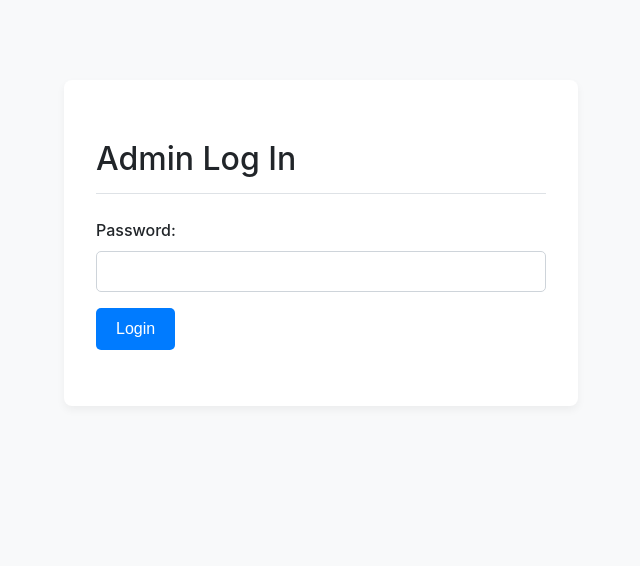
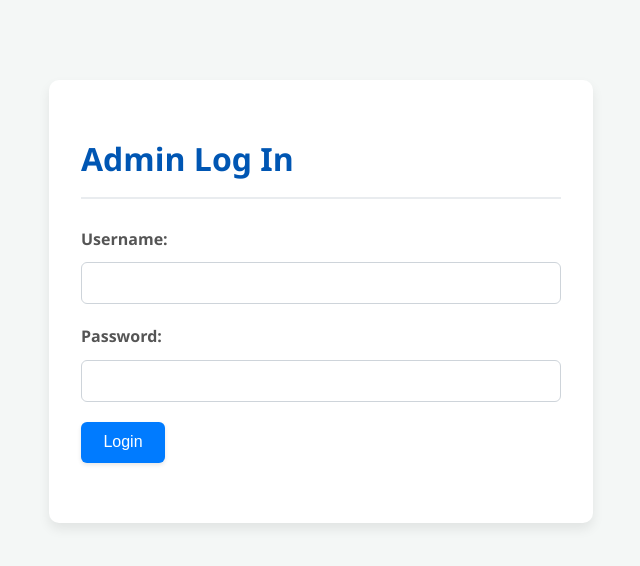
Before and after one commit to Miroredrpo/deer-log, a Flask app: page /login in a window 1280 px wide. Shown: the top 566 px of the page, without its empty margins (319-959 px from the left). Run offline with Flask 3, Linux system fonts and the light colour scheme.

Commit message:
feat: Implement multi-user support, export, and UI enhancements
This commit introduces a wide range of features and improvements to the application based on user requests.

Key changes include:
- **User Authentication:** Replaced the single password with a user-based authentication system. Logs are now associated with specific users.
- **User-Specific Logs:** The main log page now only displays logs created by the currently logged-in user.
- **Export Functionality:** Implemented a feature to export selected logs to CSV or JSON formats.
- **Secure Deletion:** The delete function now requires a password and only removes logs belonging to the authenticated user.
- **Background Logging:** A background thread has been added to automatically log data at regular intervals for a default user.
- **Live Timer:** A live JavaScript timer has been added to the log page.
- **UI/UX Overhaul:**
  - The application's stylesheet has been completely rewritten for a more modern and clean aesthetic.
  - Flashed messages are now used to provide feedback for actions like login, logout, and deletion.
  - Added a "Made by Samir Ghimire" footer.
- **Bug Fixes:** Resolved the "Method Not Allowed" error on the log page by restructuring the HTML forms.

```diff
--- a/app.py
+++ b/app.py
@@ -2,10 +2,12 @@ import os
 import json
 from datetime import datetime
 from functools import wraps
-from flask import Flask, render_template, request, session, redirect, url_for, send_file
+from flask import Flask, render_template, request, session, redirect, url_for, send_file, flash
 from google_play_scraper import search, app as gp_app
 import io
 import csv
+import threading
+import time
 
 # App Initialization
 app = Flask(__name__)
@@ -14,7 +16,8 @@ app.secret_key = "a-very-static-secret-key-for-testing"
 # Configuration
 LOG_FILE = 'deerwalk_logs.jsonl'
 LOG_APP_NAME = "Deerwalk Learning Center"
-LOG_PASSWORD = "dss"
+USERS = {"samir": "dss"} # User dictionary: username -> password
+LOG_INTERVAL_SECONDS = 3600 # Log every hour
 
 # --- Data Fetching and Logging ---
 
@@ -35,27 +38,51 @@ def get_app_details(app_name):
     except Exception as e:
         return {"error": f"An error occurred: {str(e)}"}
 
-def log_app_data(app_name=LOG_APP_NAME):
+def log_app_data(username, app_name=LOG_APP_NAME):
+    """Logs app data for a given user."""
     details = get_app_details(app_name)
     if 'error' in details:
+        print(f"Error fetching app details: {details['error']}")
         return
+
     log_entry = {
         'timestamp': datetime.utcnow().isoformat(),
+        'username': username,
         'app_name': details.get('title', 'N/A'),
         'installs': details.get('installs', 'N/A'),
         'realInstalls': details.get('realInstalls') or 0,
         'score': details.get('score') or 0,
         'ratings': details.get('ratings') or 0,
     }
-    with open(LOG_FILE, 'a') as f:
-        f.write(json.dumps(log_entry) + '\n')
+    # Use a lock to prevent race conditions when writing to the file
+    with threading.Lock():
+        with open(LOG_FILE, 'a') as f:
+            f.write(json.dumps(log_entry) + '\n')
+    print(f"Logged data for user '{username}' at {log_entry['timestamp']}")
+
+# --- Background Logging Thread ---
+
+def background_logger():
+    """
+    This function runs in a background thread and periodically logs data.
+    NOTE: In a production environment with multiple workers (like Gunicorn),
+    each worker would spawn its own thread, leading to duplicate logs.
+    A more robust solution would use a dedicated scheduler (APScheduler)
+    or an external cron job.
+    """
+    while True:
+        # Log for a default user, as this runs outside any user's session
+        # In a multi-user system, you might loop through all users or have a dedicated 'system' user
+        log_app_data("samir", LOG_APP_NAME)
+        time.sleep(LOG_INTERVAL_SECONDS)
 
 # --- Authentication ---
 
 def login_required(f):
     @wraps(f)
     def decorated_function(*args, **kwargs):
-        if not session.get('logged_in'):
+        if 'username' not in session:
+            flash("You must be logged in to view this page.", "warning")
             return redirect(url_for('login'))
         return f(*args, **kwargs)
     return decorated_function
@@ -63,58 +90,141 @@ def login_required(f):
 @app.route('/login', methods=['GET', 'POST'])
 def login():
     if request.method == 'POST':
-        if request.form.get('password') == LOG_PASSWORD:
-            session['logged_in'] = True
+        username = request.form.get('username')
+        password = request.form.get('password')
+        if USERS.get(username) == password:
+            session['username'] = username
+            flash(f"Welcome, {username}!", "success")
             return redirect(url_for('log_page'))
+        else:
+            flash("Invalid username or password.", "danger")
     return render_template('login.html')
 
 @app.route('/logout')
 def logout():
-    session.pop('logged_in', None)
+    session.pop('username', None)
+    flash("You have been logged out.", "info")
     return redirect(url_for('index'))
 
 # --- Main Routes ---
 
-@app.route('/', methods=['GET', 'POST'])
+@app.route('/')
 def index():
-    if request.method == 'POST':
-        app_name = request.form['app_name']
-        app_details = get_app_details(app_name)
-        return render_template('index.html', app_details=app_details, app_name=app_name)
     return render_template('index.html', app_details=None)
 
 @app.route('/log')
 @login_required
 def log_page():
-    logs = []
+    user_logs = []
     if os.path.exists(LOG_FILE):
         with open(LOG_FILE, 'r') as f:
             for line in f:
                 try:
-                    logs.append(json.loads(line))
+                    log = json.loads(line)
+                    # Show logs if user is 'samir' or if it's their own log
+                    if log.get('username') == session['username']:
+                        user_logs.append(log)
                 except json.JSONDecodeError:
                     pass
-    logs.reverse()
-    return render_template('log.html', logs=logs)
+    user_logs.reverse()
+    return render_template('log.html', logs=user_logs, username=session['username'])
 
 @app.route('/log/manual', methods=['POST'])
 @login_required
 def manual_log():
-    log_app_data()
+    log_app_data(session['username'])
+    flash("New log entry created.", "success")
     return redirect(url_for('log_page'))
 
-@app.route('/log/export')
+@app.route('/log/export', methods=['POST'])
 @login_required
 def export_logs():
-    # This feature is temporarily simplified
-    return "Export not available in simplified mode."
+    log_ids_to_export = request.form.getlist('log_id')
+    export_format = request.form.get('format', 'csv')
+
+    if not log_ids_to_export:
+        flash("Please select at least one log entry to export.", "warning")
+        return redirect(url_for('log_page'))
+
+    logs_to_export = []
+    if os.path.exists(LOG_FILE):
+        with open(LOG_FILE, 'r') as f:
+            for line in f:
+                try:
+                    log = json.loads(line)
+                    if log.get('username') == session['username'] and log['timestamp'] in log_ids_to_export:
+                        logs_to_export.append(log)
+                except json.JSONDecodeError:
+                    continue
+
+    if not logs_to_export:
+        flash("No matching logs found for export.", "warning")
+        return redirect(url_for('log_page'))
+
+    # Create file in memory
+    mem_file = io.StringIO()
+    if export_format == 'csv':
+        fieldnames = logs_to_export[0].keys()
+        writer = csv.DictWriter(mem_file, fieldnames=fieldnames)
+        writer.writeheader()
+        writer.writerows(logs_to_export)
+        mimetype = 'text/csv'
+        filename = f"{session['username']}_logs.csv"
+    elif export_format == 'json':
+        json.dump(logs_to_export, mem_file, indent=4)
+        mimetype = 'application/json'
+        filename = f"{session['username']}_logs.json"
+    else:
+        flash("Invalid export format selected.", "danger")
+        return redirect(url_for('log_page'))
+
+    # Prepare response
+    output = io.BytesIO(mem_file.getvalue().encode('utf-8'))
+    output.seek(0)
+
+    return send_file(
+        output,
+        mimetype=mimetype,
+        as_attachment=True,
+        download_name=filename
+    )
+
 
 @app.route('/log/delete', methods=['POST'])
 @login_required
 def delete_logs():
-    if os.path.exists(LOG_FILE):
-        os.remove(LOG_FILE)
+    submitted_password = request.form.get('password')
+    if USERS.get(session['username']) == submitted_password:
+        # This implementation deletes the entire log file.
+        # A safer approach for user-specific deletion is to read, filter, and rewrite.
+        if os.path.exists(LOG_FILE):
+            # Create a new list of logs to keep (from other users)
+            logs_to_keep = []
+            with open(LOG_FILE, 'r') as f:
+                for line in f:
+                    try:
+                        log = json.loads(line)
+                        if log.get('username') != session['username']:
+                            logs_to_keep.append(line)
+                    except json.JSONDecodeError:
+                        continue
+
+            # Rewrite the file with only the logs to keep
+            with open(LOG_FILE, 'w') as f:
+                for line in logs_to_keep:
+                    f.write(line)
+
+            flash(f"All logs for user '{session['username']}' have been deleted.", "success")
+        else:
+            flash("Log file not found.", "warning")
+    else:
+        flash("Incorrect password. Deletion failed.", "danger")
     return redirect(url_for('log_page'))
+
+# Start the background logger thread
+# The 'daemon=True' ensures the thread will exit when the main app exits.
+logger_thread = threading.Thread(target=background_logger, daemon=True)
+logger_thread.start()
 
 # The 'if __name__ == "__main__":' block has been removed to allow deployment
 # with a production WSGI server like Gunicorn, as specified in render.yaml.
--- a/static/style.css
+++ b/static/style.css
@@ -1,27 +1,28 @@
 /* --- General Body & Typography --- */
 body {
-    font-family: -apple-system, BlinkMacSystemFont, "Segoe UI", Roboto, "Helvetica Neue", Arial, sans-serif;
-    background-color: #f8f9fa;
-    color: #212529;
+    font-family: 'Segoe UI', Tahoma, Geneva, Verdana, sans-serif;
+    background-color: #f4f7f6;
+    color: #333;
     margin: 0;
     line-height: 1.6;
 }
 
 /* --- Main Container --- */
 .container {
-    max-width: 1100px;
+    max-width: 1200px;
     margin: 2rem auto;
     padding: 2rem;
     background-color: #ffffff;
-    border-radius: 8px;
-    box-shadow: 0 4px 8px rgba(0, 0, 0, 0.05);
+    border-radius: 10px;
+    box-shadow: 0 6px 12px rgba(0, 0, 0, 0.08);
 }
 
 h1, h2 {
-    border-bottom: 1px solid #dee2e6;
-    padding-bottom: 0.5rem;
-    margin-bottom: 1.5rem;
-    font-weight: 500;
+    color: #0056b3;
+    border-bottom: 2px solid #e9ecef;
+    padding-bottom: 0.75rem;
+    margin-bottom: 1.75rem;
+    font-weight: 600;
 }
 
 /* --- Navigation & Links --- */
@@ -34,30 +35,34 @@ nav {
 nav a {
     color: #007bff;
     text-decoration: none;
-    padding: 0.5rem 1rem;
-    border-radius: 5px;
-    transition: background-color 0.2s ease-in-out;
+    padding: 0.6rem 1.2rem;
+    border-radius: 6px;
+    transition: background-color 0.2s ease-in-out, color 0.2s ease-in-out;
+    font-weight: 500;
 }
 nav a:hover {
-    background-color: #e9ecef;
+    background-color: #007bff;
+    color: #fff;
 }
 
 /* --- Buttons --- */
 .btn, button {
     display: inline-block;
-    padding: 0.75rem 1.25rem;
+    padding: 0.7rem 1.4rem;
     background-color: #007bff;
     color: #ffffff;
     text-decoration: none;
-    border-radius: 5px;
+    border-radius: 6px;
     border: none;
     cursor: pointer;
     font-size: 1rem;
     font-weight: 500;
-    transition: background-color 0.2s ease-in-out;
+    transition: background-color 0.2s ease-in-out, box-shadow 0.2s ease-in-out;
+    box-shadow: 0 2px 4px rgba(0,0,0,0.1);
 }
 .btn:hover, button:hover {
     background-color: #0056b3;
+    box-shadow: 0 4px 8px rgba(0,0,0,0.15);
 }
 .btn-secondary { background-color: #6c757d; }
 .btn-secondary:hover { background-color: #5a6268; }
@@ -66,28 +71,29 @@ nav a:hover {
 
 /* --- Forms --- */
 form {
-    margin-bottom: 1.5rem;
+    margin-bottom: 1.75rem;
 }
 .form-group {
-    margin-bottom: 1rem;
+    margin-bottom: 1.25rem;
 }
 label {
     display: block;
-    margin-bottom: 0.5rem;
-    font-weight: 500;
+    margin-bottom: 0.6rem;
+    font-weight: 600;
+    color: #555;
 }
-input[type="text"], input[type="password"] {
+input[type="text"], input[type="password"], select {
     width: 100%;
-    padding: 0.75rem;
+    padding: 0.8rem;
     border: 1px solid #ced4da;
-    border-radius: 5px;
+    border-radius: 6px;
     box-sizing: border-box;
     transition: border-color 0.2s ease-in-out, box-shadow 0.2s ease-in-out;
 }
-input[type="text"]:focus, input[type="password"]:focus {
+input[type="text"]:focus, input[type="password"]:focus, select:focus {
     border-color: #80bdff;
     outline: 0;
-    box-shadow: 0 0 0 0.2rem rgba(0,123,255,.25);
+    box-shadow: 0 0 0 0.25rem rgba(0,123,255,.25);
 }
 
 /* --- Tables --- */
@@ -95,15 +101,21 @@ table {
     width: 100%;
     border-collapse: collapse;
     margin-top: 2rem;
+    box-shadow: 0 4px 8px rgba(0,0,0,0.05);
+    border-radius: 8px;
+    overflow: hidden;
 }
 th, td {
-    padding: 1rem;
+    padding: 1.2rem 1rem;
     text-align: left;
-    border-bottom: 1px solid #dee2e6;
+    border-bottom: 1px solid #e0e0e0;
 }
 th {
-    background-color: #e9ecef;
+    background-color: #007bff;
+    color: white;
     font-weight: 600;
+    text-transform: uppercase;
+    font-size: 0.85rem;
 }
 tr:nth-child(even) {
     background-color: #f8f9fa;
@@ -119,45 +131,50 @@ tr:hover {
     margin: 0 0 1.5rem 0;
 }
 .flash-messages .alert {
-    padding: 1rem;
-    border-radius: 5px;
+    padding: 1rem 1.5rem;
+    border-radius: 6px;
     margin-bottom: 1rem;
     border: 1px solid transparent;
+    font-weight: 500;
 }
 .alert-success { color: #155724; background-color: #d4edda; border-color: #c3e6cb; }
-.alert-error, .alert-danger { color: #721c24; background-color: #f8d7da; border-color: #f5c6cb; }
-.alert-info { color: #0c5460; background-color: #d1ecf1; border-color: #bee5eb; }
+.alert-danger { color: #721c24; background-color: #f8d7da; border-color: #f5c6cb; }
 .alert-warning { color: #856404; background-color: #fff3cd; border-color: #ffeeba; }
 
 /* --- Specific Page Elements --- */
-.results, .log-actions {
+.results {
     margin-top: 2rem;
+    padding: 1.5rem;
+    background-color: #f8f9fa;
+    border-radius: 8px;
 }
-.log-actions {
+.actions-bar {
     display: flex;
     gap: 1rem;
     align-items: center;
-}
-.actions-form {
-    margin: 0;
+    padding: 1rem;
+    background-color: #f8f9fa;
+    border-radius: 8px;
+    margin-bottom: 2rem;
 }
 .no-logs {
     text-align: center;
     color: #6c757d;
     font-size: 1.2rem;
-    padding: 3rem;
+    padding: 4rem;
     background-color: #f8f9fa;
-    border-radius: 5px;
+    border-radius: 8px;
     margin-top: 2rem;
 }
 .login-container {
-    max-width: 450px;
+    max-width: 480px;
     margin: 5rem auto;
 }
-.logout-link {
-    background-color: #dc3545 !important;
-    color: white !important;
+footer {
+    text-align: center;
+    padding: 1.5rem;
+    margin-top: 2.5rem;
+    font-size: 1rem;
+    color: #6c757d;
+    border-top: 1px solid #e9ecef;
 }
-.logout-link:hover {
-    background-color: #c82333 !important;
-}
--- a/templates/index.html
+++ b/templates/index.html
@@ -56,5 +56,8 @@
         </div>
         {% endif %}
     </div>
+    <footer>
+        Made by Samir Ghimire
+    </footer>
 </body>
 </html>
--- a/templates/login.html
+++ b/templates/login.html
@@ -20,6 +20,10 @@
         {% endwith %}
         <form method="POST">
             <div class="form-group">
+                <label for="username">Username:</label>
+                <input type="text" id="username" name="username" required>
+            </div>
+            <div class="form-group">
                 <label for="password">Password:</label>
                 <input type="password" id="password" name="password" required>
             </div>
```
Also changed, not shown: templates/log.html (+70 -9 lines).
